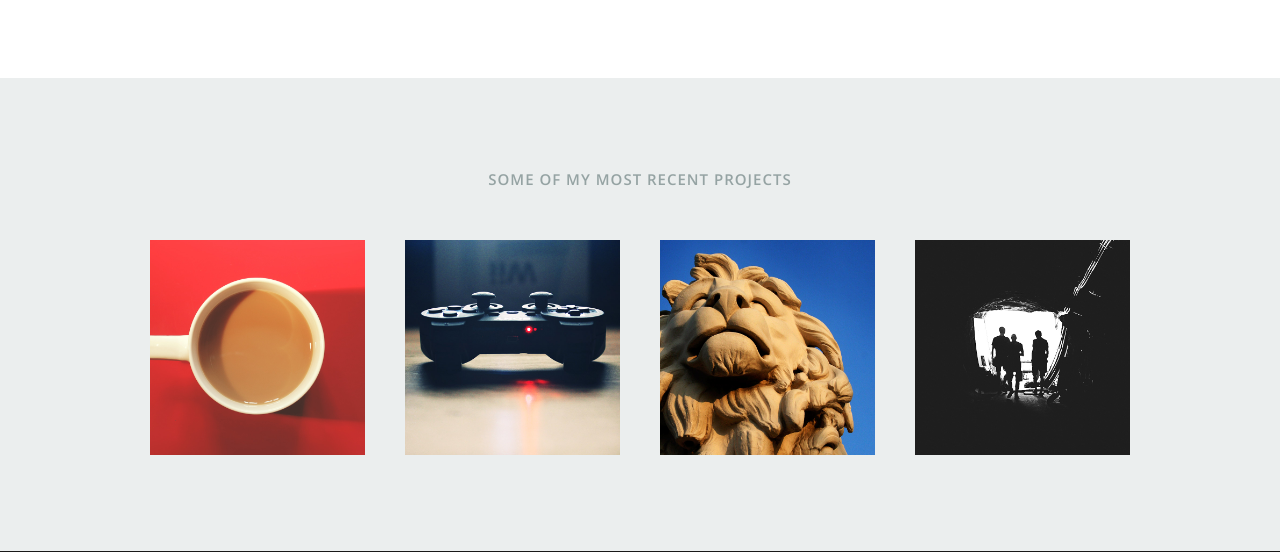
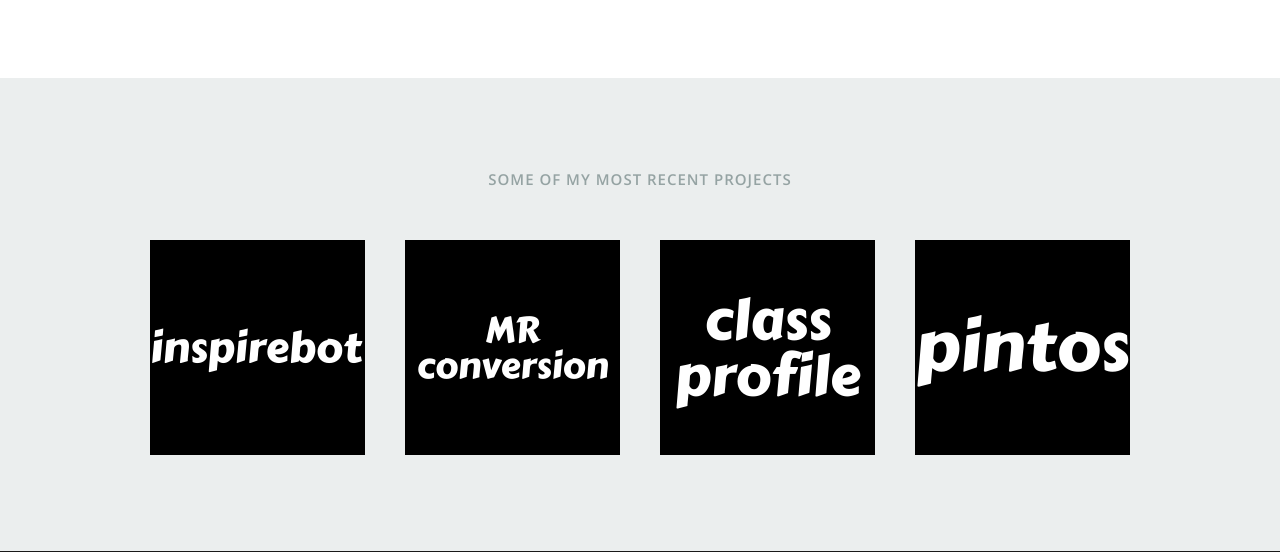
Before and after one commit to thien-vo/com-thienmint, a Flask app: page / in a window 1280 px wide. Shown: the part 3142-3694 px from the top of the page. Run offline with Flask 2, Linux system fonts and the light colour scheme; parts of the project's set-up code (start-up, migrations or seed data) failed here and were passed over; some libraries are stand-ins or nearby versions.

Commit message:
customized text filler for when pictures are not available

```diff
--- a/app/static/css/layout.css
+++ b/app/static/css/layout.css
@@ -769,6 +769,32 @@
     opacity: 0;
 }
 
+/*Customized stuff */
+.portfolio-text-dummy {
+    margin-top: 100%;
+}
+
+.portfolio-text-stylized {
+    display: flex;
+    position: absolute;
+    top: 0;
+    bottom: 0;
+    left: 0;
+    right: 0;
+    color: #ffffff;
+    background: #000000;
+    text-align: center;
+    font-family: 'Carter One', cursive;
+}
+
+.portfolio-text-stylized span {
+    display: inline-flex;
+    align-items: center;
+    line-height: 100%;
+}
+
+
+
 /* ------------------------------------------------------------------ */
 /* f. Call To Action Section
 /* ------------------------------------------------------------------ */
--- a/app/static/js/init.js
+++ b/app/static/js/init.js
@@ -101,6 +101,19 @@
      /*----------------------------------------------------*/
      /*	Modal Popup
      ------------------------------------------------------*/
+     $(window).on('load', function () {
+         $('.portfolio-text-stylized').each(function () {
+             let elem = $( this );
+             elem.textfill({ maxFontPixels: -1 });
+
+             elem.css('color', '#ffffff');
+             elem.css('background', '#000000');
+         });
+     });
+
+     $(window).on('resize', function () {
+         $('.portfolio-text-stylized').textfill({ maxFontPixels: -1 });
+     });
 
      $('.item-wrap a').magnificPopup({
 
--- /dev/null
+++ b/app/static/js/jquery.textfill.min.js
@@ -0,0 +1,20 @@
+/*
+  textfill
+ @name      jquery.textfill.js
+ @author    Russ Painter
+ @author    Yu-Jie Lin
+ @author    Alexandre Dantas
+ @version   0.6.0
+ @date      2014-08-19
+ @copyright (c) 2014 Alexandre Dantas
+ @copyright (c) 2012-2013 Yu-Jie Lin
+ @copyright (c) 2009 Russ Painter
+ @license   MIT License
+ @homepage  https://github.com/jquery-textfill/jquery-textfill
+ @example   http://jquery-textfill.github.io/jquery-textfill/index.html
+*/
+(function(m){m.fn.textfill=function(r){function f(){a.debug&&"undefined"!=typeof console&&"undefined"!=typeof console.debug&&console.debug.apply(console,arguments)}function s(){"undefined"!=typeof console&&"undefined"!=typeof console.warn&&console.warn.apply(console,arguments)}function p(a,b,e,k,n,g){function d(a,b){var c=" / ";a>b?c=" > ":a==b&&(c=" = ");return c}f("[TextFill] "+a+" { font-size: "+b.css("font-size")+",Height: "+b.height()+"px "+d(b.height(),e)+e+"px,Width: "+b.width()+d(b.width(),
+k)+k+",minFontPixels: "+n+"px, maxFontPixels: "+g+"px }")}function q(a,b,e,k,f,g,d,h){for(p(a,b,f,g,d,h);d<h-1;){var l=Math.floor((d+h)/2);b.css("font-size",l);if(e.call(b)<=k){if(d=l,e.call(b)==k)break}else h=l;p(a,b,f,g,d,h)}b.css("font-size",h);e.call(b)<=k&&(d=h,p(a+"* ",b,f,g,d,h));return d}var a=m.extend({debug:!1,maxFontPixels:40,minFontPixels:4,innerTag:"span",widthOnly:!1,success:null,callback:null,fail:null,complete:null,explicitWidth:null,explicitHeight:null,changeLineHeight:!1},r);f("[TextFill] Start Debug");
+this.each(function(){var c=m(a.innerTag+":visible:first",this),b=a.explicitHeight||m(this).height(),e=a.explicitWidth||m(this).width(),k=c.css("font-size"),n=parseFloat(c.css("line-height"))/parseFloat(k);f("[TextFill] Inner text: "+c.text());f("[TextFill] All options: ",a);f("[TextFill] Maximum sizes: { Height: "+b+"px, Width: "+e+"px }");var g=a.minFontPixels,d=0>=a.maxFontPixels?b:a.maxFontPixels,h=void 0;a.widthOnly||(h=q("Height",c,m.fn.height,b,b,e,g,d));var l=void 0,l=q("Width",c,m.fn.width,
+e,b,e,g,d);a.widthOnly?(c.css({"font-size":l,"white-space":"nowrap"}),a.changeLineHeight&&c.parent().css("line-height",n*l+"px")):(g=Math.min(h,l),c.css("font-size",g),a.changeLineHeight&&c.parent().css("line-height",n*g+"px"));f("[TextFill] Finished { Old font-size: "+k+", New font-size: "+c.css("font-size")+" }");c.width()>e||c.height()>b&&!a.widthOnly?(c.css("font-size",k),a.fail&&a.fail(this),f("[TextFill] Failure { Current Width: "+c.width()+", Maximum Width: "+e+", Current Height: "+c.height()+
+", Maximum Height: "+b+" }")):a.success?a.success(this):a.callback&&(s("callback is deprecated, use success, instead"),a.callback(this))});a.complete&&a.complete(this);f("[TextFill] End Debug");return this}})(window.jQuery);
--- a/app/templates/defaults/foot.html
+++ b/app/templates/defaults/foot.html
@@ -32,10 +32,12 @@
 <script type="text/javascript" src="{{ url_for('static', filename='js/jquery-migrate-1.2.1.min.js')}}"></script>
 
 <script src="{{ url_for('static', filename='js/jquery.flexslider.js')}}"></script>
+<script src="{{ url_for('static', filename='js/jquery.textfill.min.js')}}"></script>
 <script src="{{ url_for('static', filename='js/waypoints.js')}}"></script>
 <script src="{{ url_for('static', filename='js/jquery.fittext.js')}}"></script>
 <script src="{{ url_for('static', filename='js/magnific-popup.js')}}"></script>
 <script src="{{ url_for('static', filename='js/init.js')}}"></script>
+
 
 <!-- Reponsive Sliders
 ================================================== -->
--- a/app/templates/defaults/head.html
+++ b/app/templates/defaults/head.html
@@ -17,6 +17,7 @@
 
     <!-- CSS
     ================================================== -->
+    <link href="https://fonts.googleapis.com/css?family=Carter+One" rel="stylesheet">
     <link rel="stylesheet" href="{{ url_for('static', filename='css/default.css')}}">
     <link rel="stylesheet" href="{{ url_for('static', filename='css/layout.css')}}">
     <link rel="stylesheet" href="{{ url_for('static', filename='css/media-queries.css')}}">
--- a/app/templates/home/portfolio.html
+++ b/app/templates/home/portfolio.html
@@ -15,7 +15,11 @@
                     <div class="item-wrap">
 
                         <a href="#modal-01" title="">
-                            <img alt="" src="/static/images/portfolio/coffee.jpg">
+{#                            <img alt="" src="/static/images/portfolio/coffee.jpg">#}
+                            <div class="portfolio-text-dummy"></div>
+                            <div class="portfolio-text-stylized">
+                                <span>inspirebot</span>
+                            </div>
                             <div class="overlay">
                                 <div class="portfolio-item-meta">
                                     <h5>Coffee</h5>
@@ -32,7 +36,11 @@
                     <div class="item-wrap">
 
                         <a href="#modal-02" title="">
-                            <img alt="" src="/static/images/portfolio/console.jpg">
+{#                            <img alt="" src="/static/images/portfolio/console.jpg">#}
+                            <div class="portfolio-text-dummy"></div>
+                            <div class="portfolio-text-stylized">
+                                <span>MR conversion</span>
+                            </div>
                             <div class="overlay">
                                 <div class="portfolio-item-meta">
                                     <h5>Console</h5>
@@ -49,7 +57,11 @@
                     <div class="item-wrap">
 
                         <a href="#modal-03" title="">
-                            <img alt="" src="/static/images/portfolio/judah.jpg">
+{#                            <img alt="" src="/static/images/portfolio/judah.jpg">#}
+                            <div class="portfolio-text-dummy"></div>
+                            <div class="portfolio-text-stylized">
+                                <span>class profile</span>
+                            </div>
                             <div class="overlay">
                                 <div class="portfolio-item-meta">
                                     <h5>Judah</h5>
@@ -66,7 +78,11 @@
                     <div class="item-wrap">
 
                         <a href="#modal-04" title="">
-                            <img alt="" src="/static/images/portfolio/into-the-light.jpg">
+{#                            <img alt="" src="/static/images/portfolio/into-the-light.jpg">#}
+                            <div class="portfolio-text-dummy"></div>
+                            <div class="portfolio-text-stylized">
+                                <span>pintos</span>
+                            </div>
                             <div class="overlay">
                                 <div class="portfolio-item-meta">
                                     <h5>Into The Light</h5>
```
